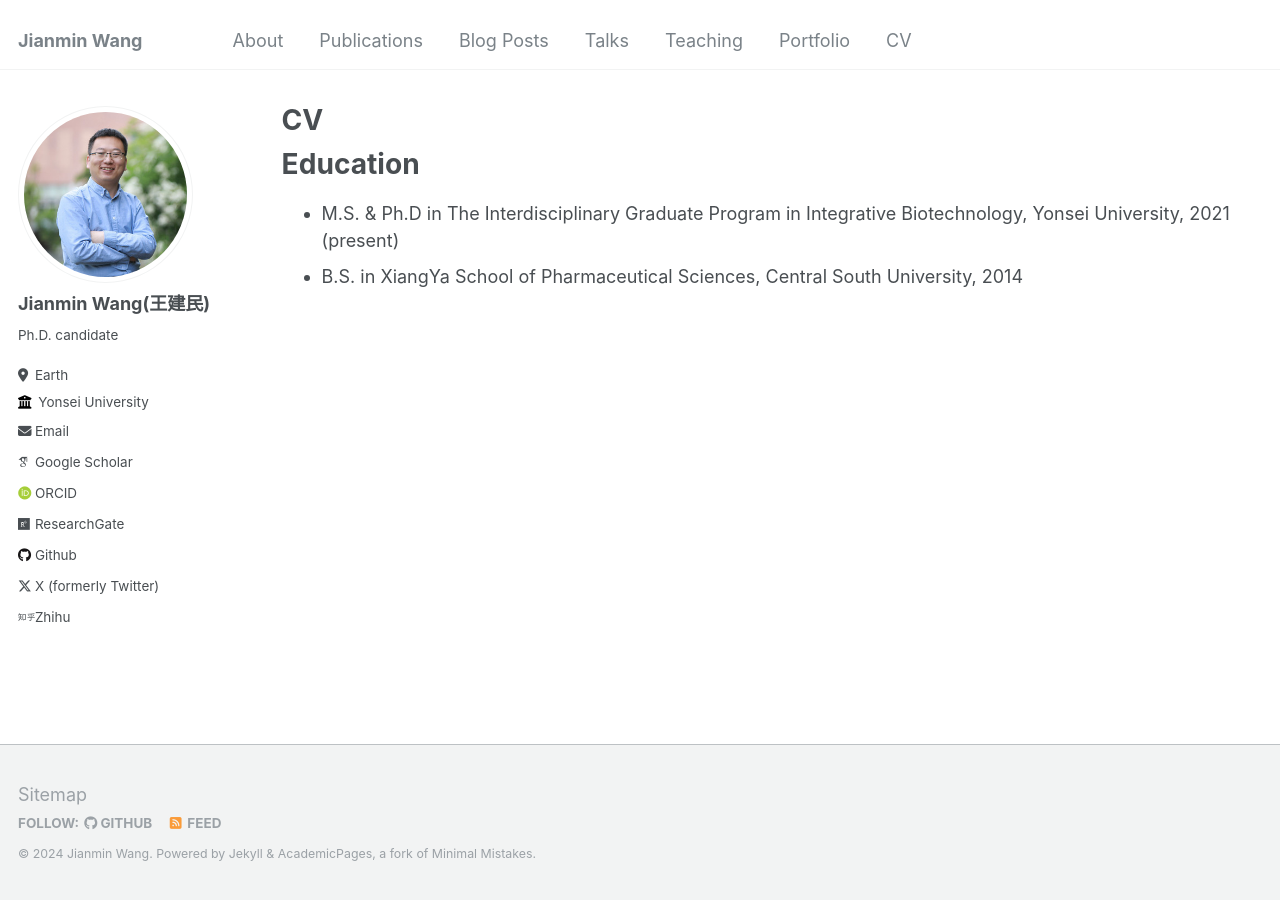
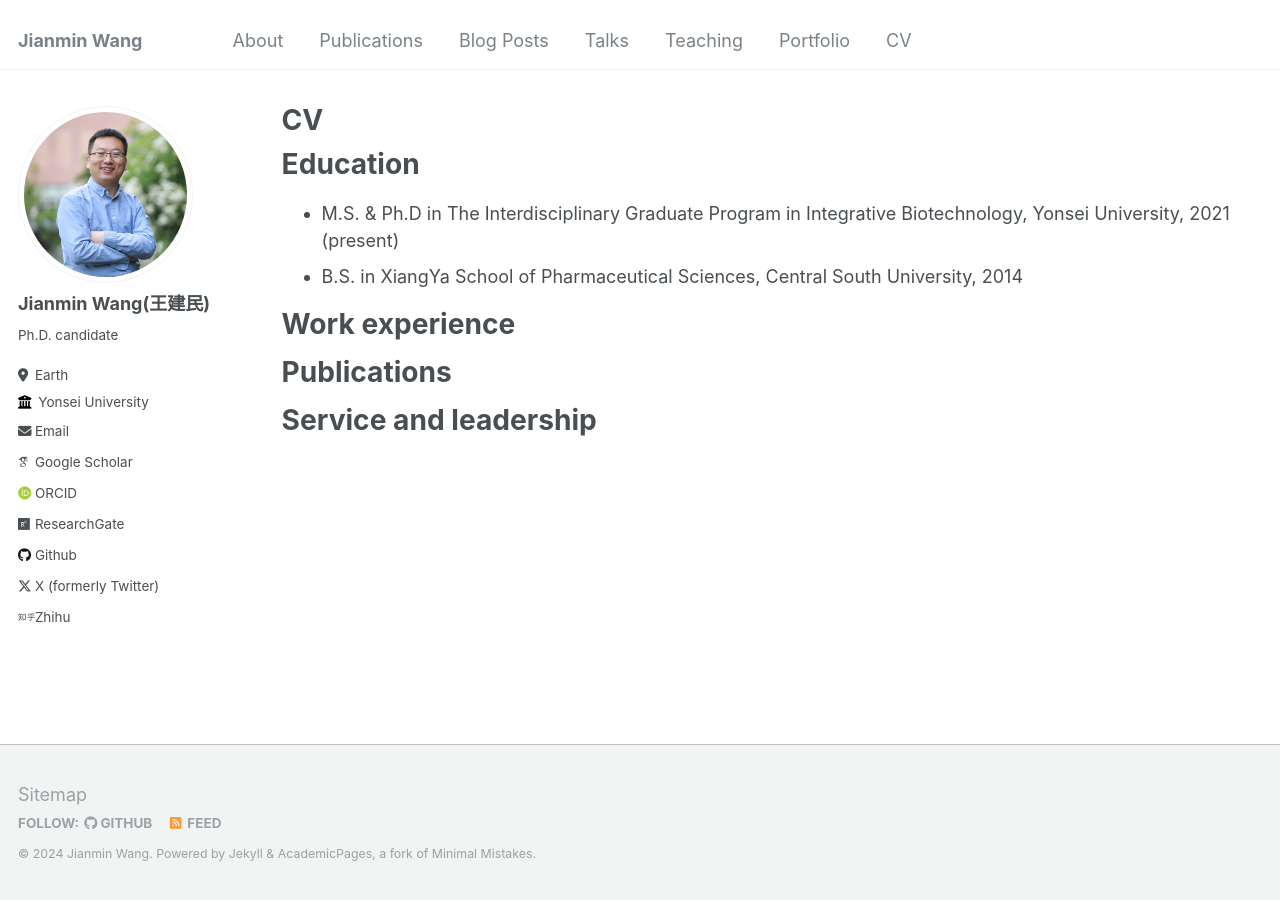
Before and after one commit to Jianmin2drugai/Jianmin2drugai.github.io, a Jekyll site: the page built from _pages/cv.md, in a window 1280 px wide. Built offline with Jekyll 4.4.1, drawn with Linux system fonts in a browser that asks for light colours; some web fonts are replaced.

Commit message:
Update cv.md

```diff
--- a/_pages/cv.md
+++ b/_pages/cv.md
@@ -13,3 +13,14 @@ Education
 ======
 *  M.S. & Ph.D in The Interdisciplinary Graduate Program in Integrative Biotechnology, Yonsei University, 2021 (present)
 * B.S. in XiangYa School of Pharmaceutical Sciences, Central South University, 2014
+
+Work experience
+======
+
+
+Publications
+======
+
+
+Service and leadership
+======
```
